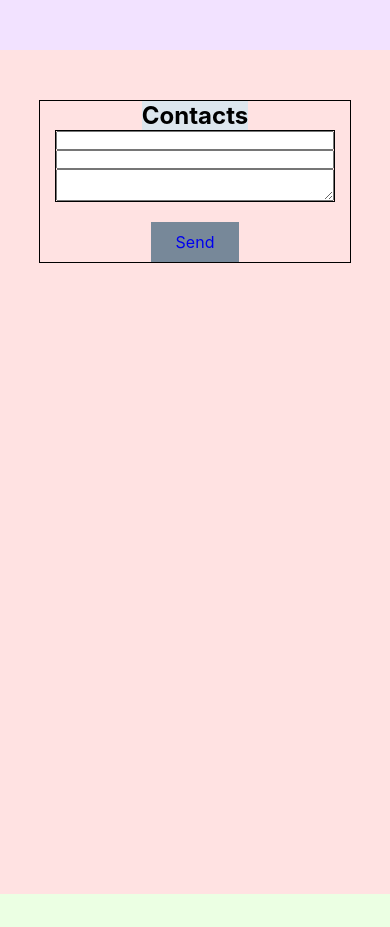
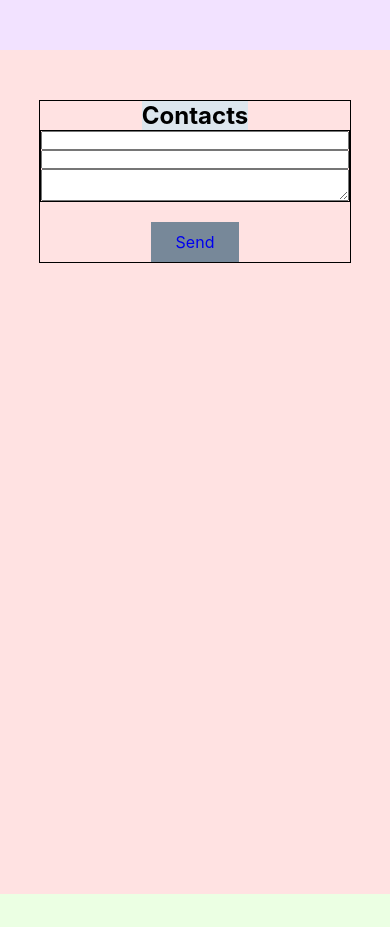
Before and after one commit to TinyMan66/Portfolio, a React (Create React App) app: page / in a window 390 px wide. Shown: the part 2800-3727 px from the top of the page. Built offline with nearby package versions, Linux system fonts and the light colour scheme.

Commit message:
Added media query

```diff
--- a/src/contacts/Contacts.module.css
+++ b/src/contacts/Contacts.module.css
@@ -13,16 +13,27 @@
 
 .contactsForm {
     border: 1px solid;
-    width: 280px;
-    /*height: 150px;*/
+    width: 50%;
     display: flex;
     flex-direction: column;
-    justify-content: space-between;
+    /*justify-content: space-between;*/
     margin-bottom: 20px;
+    align-items: center;
 }
+
+.contactsForm input, .contactsForm textarea {
+    width: 100%;
+}
+
 .button {
     padding: 10px 25px;
     background-color: lightslategrey;
     text-decoration: none;
     user-select: none;
 }
+
+@media screen and (max-width: 550px) {
+    .contactsForm {
+        width: 100%;
+    }
+}
```
